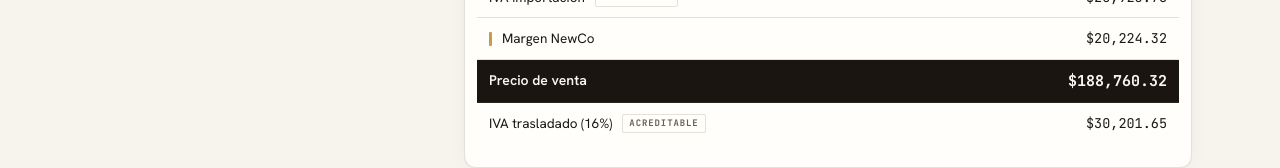
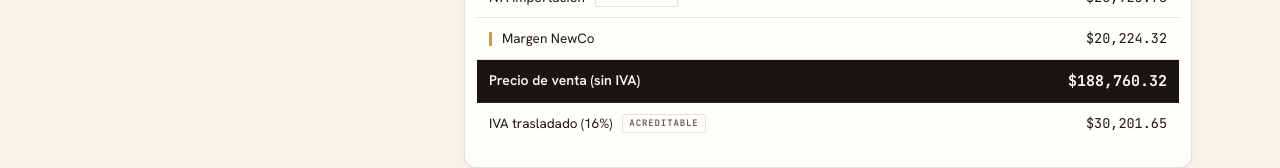
Before and after one commit to santirc95/NewCo, a Next.js app: page / in a window 1280 px wide. Shown: the part 1020-1188 px from the top of the page. Built offline with nearby package versions, Linux system fonts and the light colour scheme.

Commit message:
copy: aclara la línea negra como "Precio de venta (sin IVA)"
Evita que el cliente la lea como total a pagar; el IVA trasladado va en la
línea siguiente y el all-in (con IVA) está en el héroe.

Co-Authored-By: Claude Opus 4.8 <noreply@anthropic.com>

```diff
--- a/src/components/breakdown-ledger.tsx
+++ b/src/components/breakdown-ledger.tsx
@@ -166,7 +166,7 @@ export function BreakdownLedger({
             />
           ) : null}
           <LedgerRow
-            label="Precio de venta"
+            label="Precio de venta (sin IVA)"
             value={result.price}
             variant="total"
           />
```
